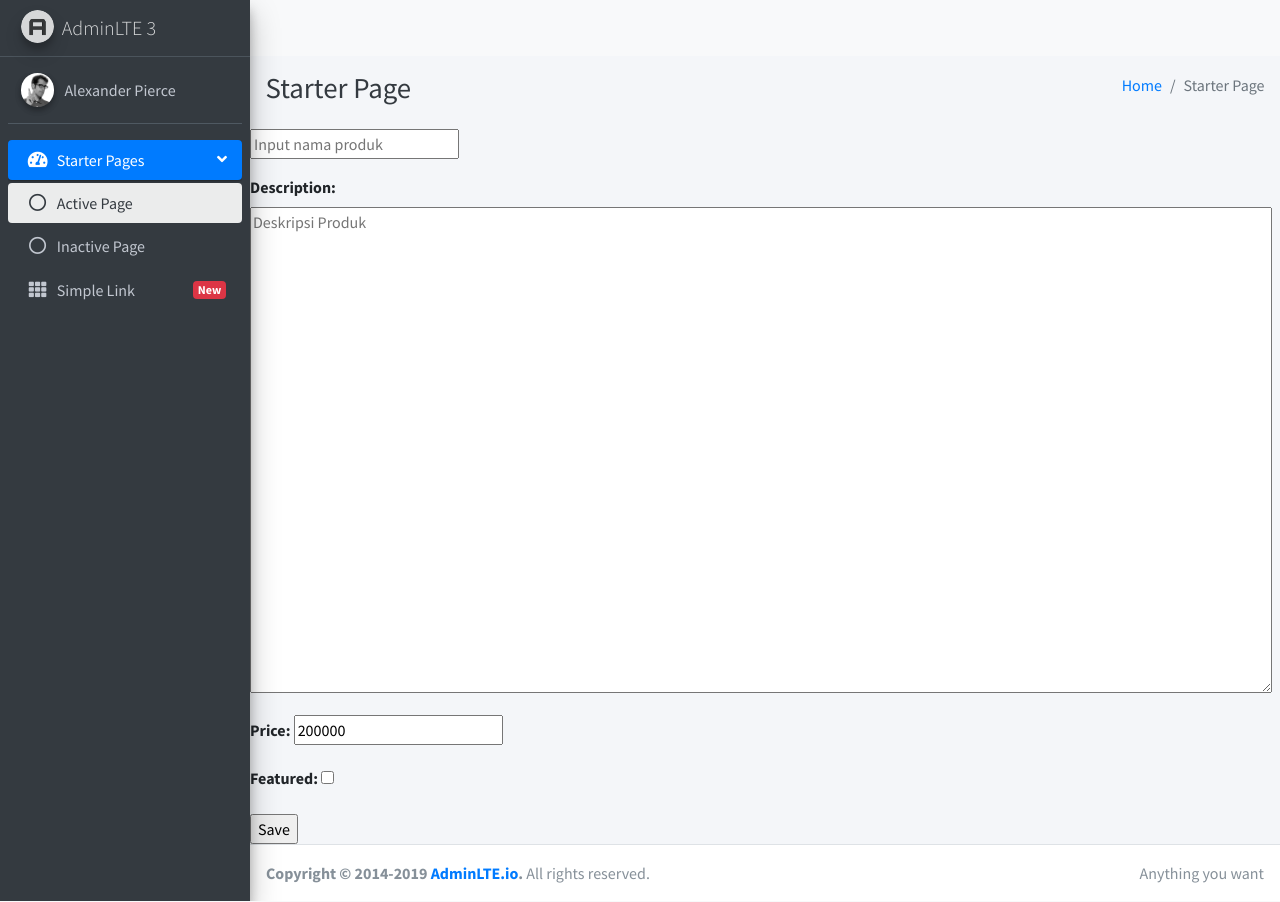
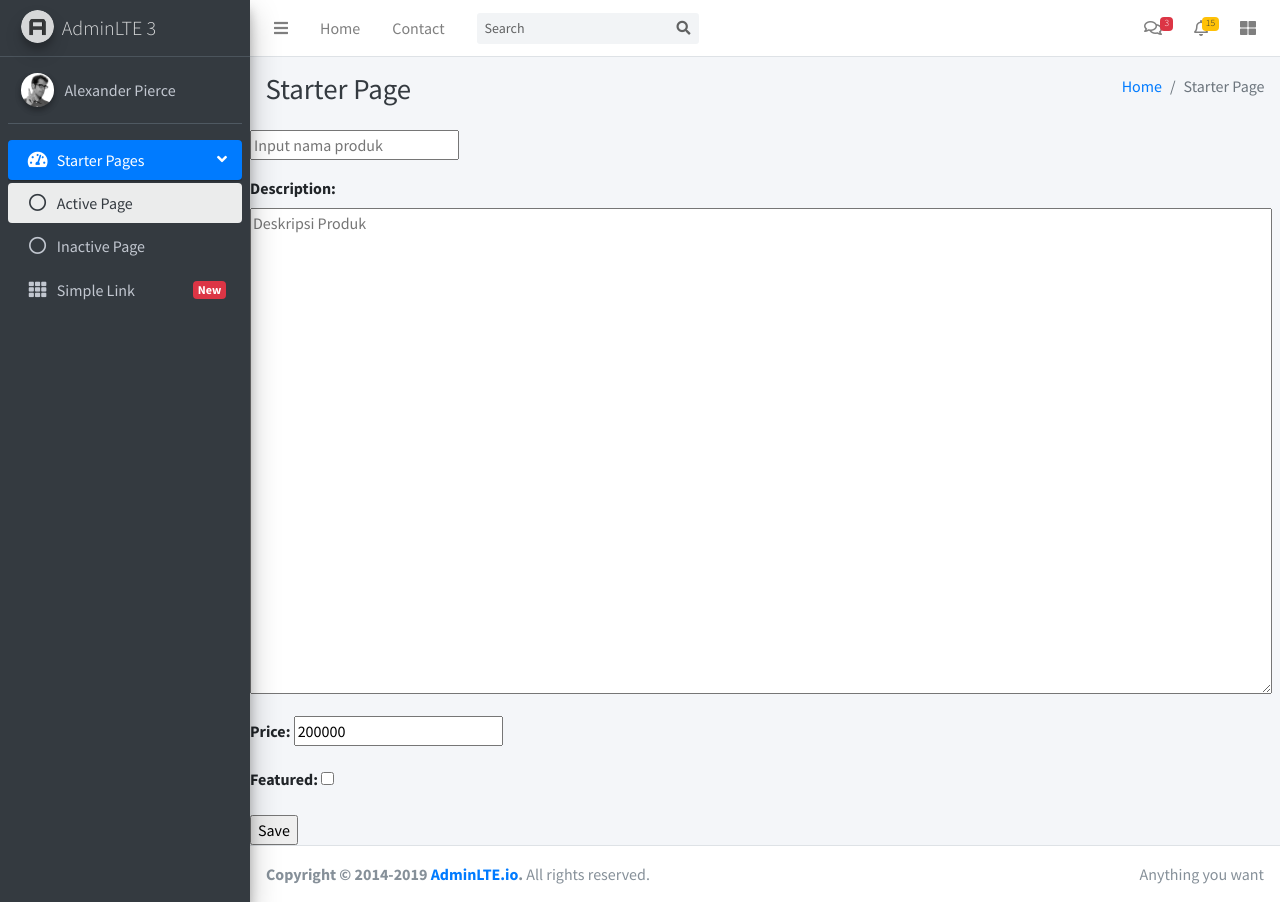
Before and after one commit to LarryMarzanJr/JRnetworkERP, a Django app: page /products/create/ in a window 1280 px wide. Run offline with Django 3.2, Linux system fonts and the light colour scheme; some libraries are stand-ins or nearby versions.

Commit message:
added adminLTE 3 navbar included at base.html

```diff
--- a/templates/navbar.html
+++ b/templates/navbar.html
@@ -1,9 +1,121 @@
-<nav class="navbar navbar-light bg-light">
-  <div class="container-fluid">
-    <a class="navbar-brand" href="#">
-      {% load static %}
-      <img src="{% static '/brand/favicon-32x32.png' %}" alt="" width="30" height="24" class="d-inline-block align-text-top">
-      JR Network
-    </a>
-  </div>
+<!-- AdminLTE 3 Navbar -->
+<nav class="main-header navbar navbar-expand navbar-white navbar-light">
+  <!-- Left navbar links -->
+  <ul class="navbar-nav">
+    <li class="nav-item">
+      <a class="nav-link" data-widget="pushmenu" href="#" role="button"><i class="fas fa-bars"></i></a>
+    </li>
+    <li class="nav-item d-none d-sm-inline-block">
+      <a href="index3.html" class="nav-link">Home</a>
+    </li>
+    <li class="nav-item d-none d-sm-inline-block">
+      <a href="#" class="nav-link">Contact</a>
+    </li>
+  </ul>
+  <!-- SEARCH FORM -->
+  <form class="form-inline ml-3">
+    <div class="input-group input-group-sm">
+      <input class="form-control form-control-navbar" type="search" placeholder="Search" aria-label="Search">
+      <div class="input-group-append">
+        <button class="btn btn-navbar" type="submit">
+          <i class="fas fa-search"></i>
+        </button>
+      </div>
+    </div>
+  </form>
+
+  <!-- Right navbar links -->
+  <ul class="navbar-nav ml-auto">
+    <!-- Messages Dropdown Menu -->
+    <li class="nav-item dropdown">
+      <a class="nav-link" data-toggle="dropdown" href="#">
+        <i class="far fa-comments"></i>
+        <span class="badge badge-danger navbar-badge">3</span>
+      </a>
+      <div class="dropdown-menu dropdown-menu-lg dropdown-menu-right">
+        <a href="#" class="dropdown-item">
+          <!-- Message Start -->
+          <div class="media">
+            {% load static %}
+            <img src={% static "adminlte3/dist/img/user1-128x128.jpg" %} alt="User Avatar" class="img-size-50 mr-3 img-circle">
+            <div class="media-body">
+              <h3 class="dropdown-item-title">
+                Brad Diesel
+                <span class="float-right text-sm text-danger"><i class="fas fa-star"></i></span>
+              </h3>
+              <p class="text-sm">Call me whenever you can...</p>
+              <p class="text-sm text-muted"><i class="far fa-clock mr-1"></i> 4 Hours Ago</p>
+            </div>
+          </div>
+          <!-- Message End -->
+        </a>
+        <div class="dropdown-divider"></div>
+        <a href="#" class="dropdown-item">
+          <!-- Message Start -->
+          <div class="media">
+            <img src={% static "adminlte3/dist/img/user8-128x128.jpg" %} alt="User Avatar" class="img-size-50 img-circle mr-3">
+            <div class="media-body">
+              <h3 class="dropdown-item-title">
+                John Pierce
+                <span class="float-right text-sm text-muted"><i class="fas fa-star"></i></span>
+              </h3>
+              <p class="text-sm">I got your message bro</p>
+              <p class="text-sm text-muted"><i class="far fa-clock mr-1"></i> 4 Hours Ago</p>
+            </div>
+          </div>
+          <!-- Message End -->
+        </a>
+        <div class="dropdown-divider"></div>
+        <a href="#" class="dropdown-item">
+          <!-- Message Start -->
+          <div class="media">
+            <img src={% static "adminlte3/dist/img/user3-128x128.jpg" %} alt="User Avatar" class="img-size-50 img-circle mr-3">
+            <div class="media-body">
+              <h3 class="dropdown-item-title">
+                Nora Silvester
+                <span class="float-right text-sm text-warning"><i class="fas fa-star"></i></span>
+              </h3>
+              <p class="text-sm">The subject goes here</p>
+              <p class="text-sm text-muted"><i class="far fa-clock mr-1"></i> 4 Hours Ago</p>
+            </div>
+          </div>
+          <!-- Message End -->
+        </a>
+        <div class="dropdown-divider"></div>
+        <a href="#" class="dropdown-item dropdown-footer">See All Messages</a>
+      </div>
+    </li>
+    <!-- Notifications Dropdown Menu -->
+    <li class="nav-item dropdown">
+      <a class="nav-link" data-toggle="dropdown" href="#">
+        <i class="far fa-bell"></i>
+        <span class="badge badge-warning navbar-badge">15</span>
+      </a>
+      <div class="dropdown-menu dropdown-menu-lg dropdown-menu-right">
+        <span class="dropdown-header">15 Notifications</span>
+        <div class="dropdown-divider"></div>
+        <a href="#" class="dropdown-item">
+          <i class="fas fa-envelope mr-2"></i> 4 new messages
+          <span class="float-right text-muted text-sm">3 mins</span>
+        </a>
+        <div class="dropdown-divider"></div>
+        <a href="#" class="dropdown-item">
+          <i class="fas fa-users mr-2"></i> 8 friend requests
+          <span class="float-right text-muted text-sm">12 hours</span>
+        </a>
+        <div class="dropdown-divider"></div>
+        <a href="#" class="dropdown-item">
+          <i class="fas fa-file mr-2"></i> 3 new reports
+          <span class="float-right text-muted text-sm">2 days</span>
+        </a>
+        <div class="dropdown-divider"></div>
+        <a href="#" class="dropdown-item dropdown-footer">See All Notifications</a>
+      </div>
+    </li>
+    <li class="nav-item">
+      <a class="nav-link" data-widget="control-sidebar" data-slide="true" href="#" role="button"><i
+          class="fas fa-th-large"></i></a>
+    </li>
+  </ul>
 </nav>
+<!-- /.navbar -->
```
